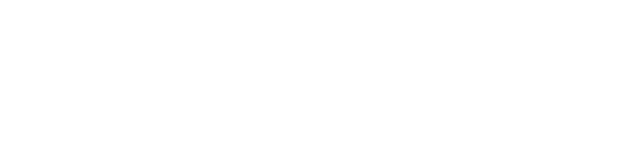
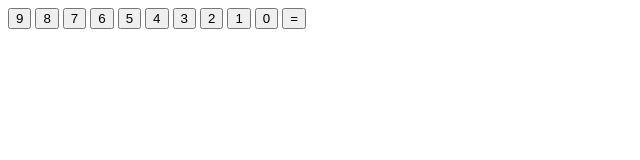
Before and after one commit to Austintatengkeng/odin-calculator, a plain HTML site: page index.html in a window 1280 px wide. Shown: the whole page, without its empty margins (0-640 px from the left). Drawn offline with Linux system fonts and the light colour scheme.

Commit message:
add:number and equals button

```diff
--- a/index.html
+++ b/index.html
@@ -7,9 +7,25 @@
 </head>
 <body>
 
+    <div id="calcuator-container">
+        <div id="button-container">
+            <button class="numBtn">9</button>
+            <button class="numBtn">8</button>
+            <button class="numBtn">7</button>
+            <button class="numBtn">6</button>
+            <button class="numBtn">5</button>
+            <button class="numBtn">4</button>
+            <button class="numBtn">3</button>
+            <button class="numBtn">2</button>
+            <button class="numBtn">1</button>
+            <button class="numBtn">0</button>
+            <button>=</button>
+        </div>
+    </div>
+
     <script>
         //function to calculate do the calculation
-        const calculate = (var1, operator, var2) => {
+        const operate = (var1, operator, var2) => {
             if(operator == "add"){
                 return var1+var2;
             }else if(operator == "subtract"){
```
